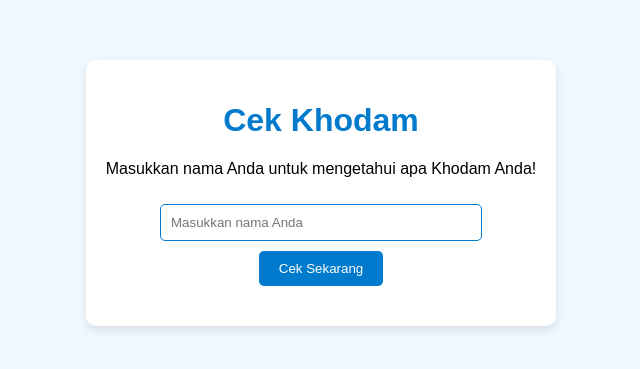
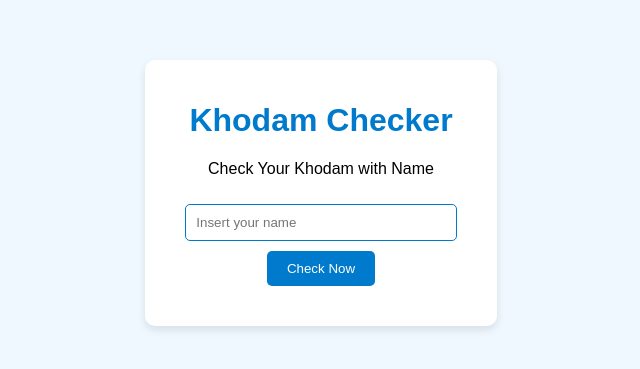
Before and after one commit to NotFaiz/khodamz, a plain HTML site: page index.html in a window 1280 px wide. Shown: the part 207-576 px from the top of the page, without its empty margins (319-959 px from the left). Drawn offline with Linux system fonts and the light colour scheme.

Commit message:
Update index.html

```diff
--- a/index.html
+++ b/index.html
@@ -8,11 +8,15 @@
 </head>
 <body>
     <div class="container">
-        <h1>Cek Khodam</h1>
-        <p>Masukkan nama Anda untuk mengetahui apa Khodam Anda!</p>
-        <input type="text" id="nameInput" placeholder="Masukkan nama Anda">
-        <button onclick="checkKhodam()">Cek Sekarang</button>
-        <div id="result"></div>
+        <div class="header">
+            <h1>Khodam Checker</h1>
+            <p>Check Your Khodam with Name</p>
+        </div>
+        <div class="content">
+            <input type="text" id="nameInput" placeholder="Insert your name">
+            <button onclick="checkKhodam()">Check Now</button>
+            <div id="result"></div>
+        </div>
     </div>
     <script src="script.js"></script>
 </body>
```
